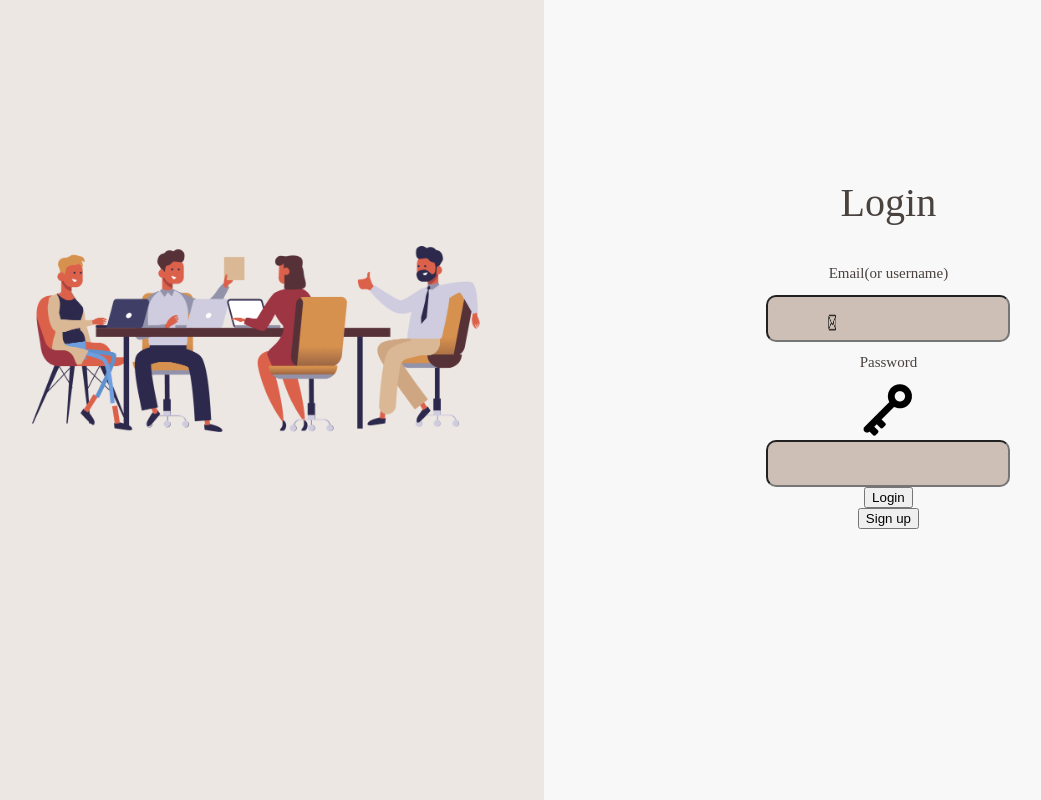
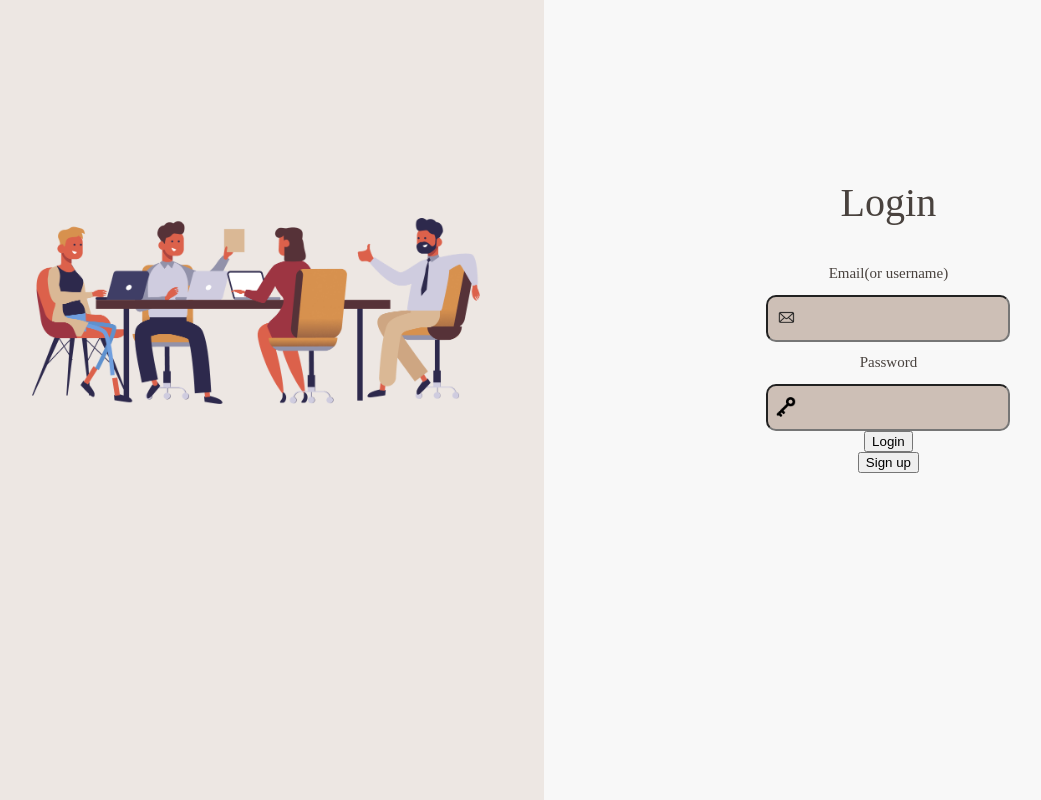
Before and after one commit to matt0125/Scheduler, a React (Create React App) app in the folder web/: page / in a window 1280 px wide. Shown: the whole page, without its empty margins (96-1137 px from the left). Built offline with nearby package versions, Linux system fonts and the light colour scheme.

Commit message:
Grouped icons with input boxes
Fix so styling still need to fix scaling

```diff
--- a/web/src/pages/Login.js
+++ b/web/src/pages/Login.js
@@ -72,9 +72,8 @@ const Login = () => {
               <div className="login-box">
                 <h1 class="font-family-katibeh">Login</h1>
                 <h2 class="username">Email(or username)</h2>
-                <div className="email-icon">
-                  <img src={emailIcon} alt="email icon"></img>
-                </div>
+                <div class="username-input-group">
+                  <img src={emailIcon} alt="email icon" />
                   <input
                     type="text"
                     name="username"
@@ -82,10 +81,10 @@ const Login = () => {
                     value={username}
                     onChange={(e) => setUsername(e.target.value)}
                   />
+                </div>
                 <h2 class="password">Password</h2>
-                <div classname="password-icon">
+                <div class="password-input-group">
                   <img src={passIcon} alt="password icon"></img>
-                </div>
                   <input
                     type="password"
                     name="password"
@@ -93,6 +92,10 @@ const Login = () => {
                     value={password}
                     onChange={(e) => setPassword(e.target.value)}
                   />
+                </div>
+
+
+
                 <button type="submit">Login</button>
                 <button type="button" onClick={() => navigate("/register")}>
                   Sign up
--- a/web/src/styles/Login.css
+++ b/web/src/styles/Login.css
@@ -87,21 +87,60 @@ h1 {
   font-size: 20px;
 }
 
-.email-icon img{
-  position: absolute;
-  z-index: 1;
-  width: 4%;
-  height: 7%;
-  flex-shrink: 0;
-  right: 61%;
-  top: 42.5%;
+
+
+.username-input-group {
+  position: relative;
+  display: flex;
+  align-items: center;
 }
 
-.password-icon img{
+.username-input-group img {
   position: absolute;
+  left: 10px;
+  top: 50%;
+  transform: translateY(-50%);
+  width: 20px;
+  height: 20px;
+}
+
+.username-input-group input {
+  padding-left: 40px;
+}
+
+.username-input-group img {
   z-index: 1;
-  width: 35px;
-  height: 36px;
-  flex-shrink: 0;
+}
 
+.username-input-group input {
+  z-index: 0;
 }
+
+
+
+.password-input-group {
+  position: relative;
+  display: flex;
+  align-items: center;
+}
+
+.password-input-group img {
+  position: absolute;
+  left: 10px;
+  top: 50%;
+  transform: translateY(-50%);
+  width: 20px;
+  height: 20px;
+}
+
+.password-input-group input {
+  padding-left: 40px;
+}
+
+.password-input-group img {
+  z-index: 1;
+}
+
+.password-input-group input {
+  z-index: 0;
+}
```
Lines whose indentation alone changed are shown as unchanged.
